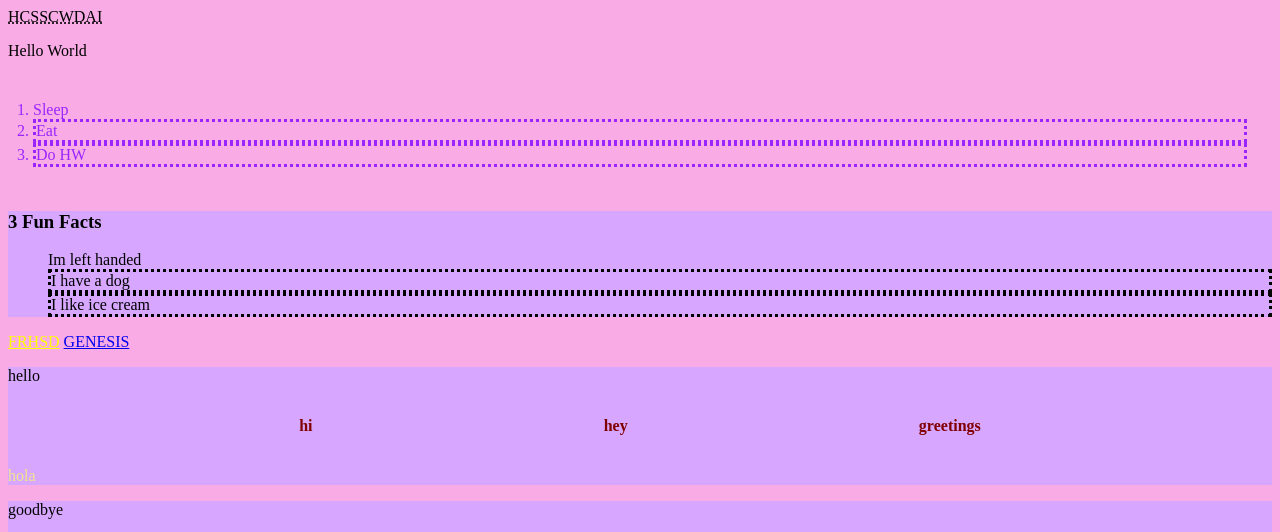
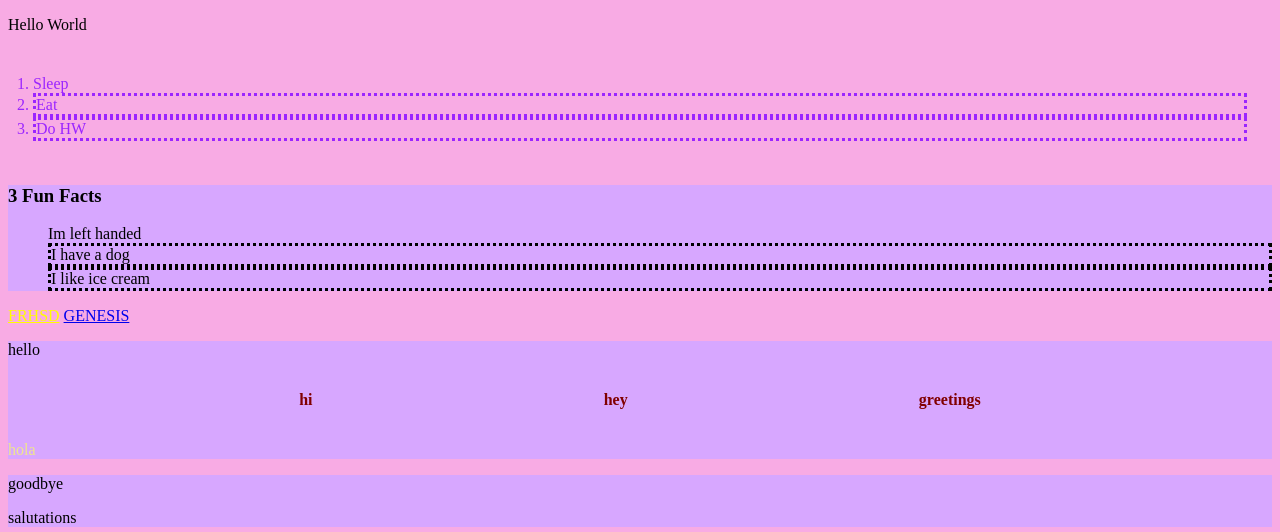
Before and after one commit to Gianna-Ferrara/Practice-Website, a plain HTML site: page index.html in a window 1280 px wide. Shown: the top 532 px of the page. Drawn offline with Linux system fonts and the light colour scheme.

Commit message:
Revert "website"
This reverts commit 7f1fe7482df093ecdf75012dba810ee9452a1288.

```diff
--- a/index.html
+++ b/index.html
@@ -3,9 +3,6 @@
 <head>
     <meta charset="UTF-8">
     <title>First Website</title>
-    <abbr title = "Honors Computer Science Senior Capstone: Web, Data, AI">
-        HCSSCWDAI
-    </abbr>
     <link rel ="stylesheet" href="style.css">
     <script src = "index.js"></script>
 </head>
```
